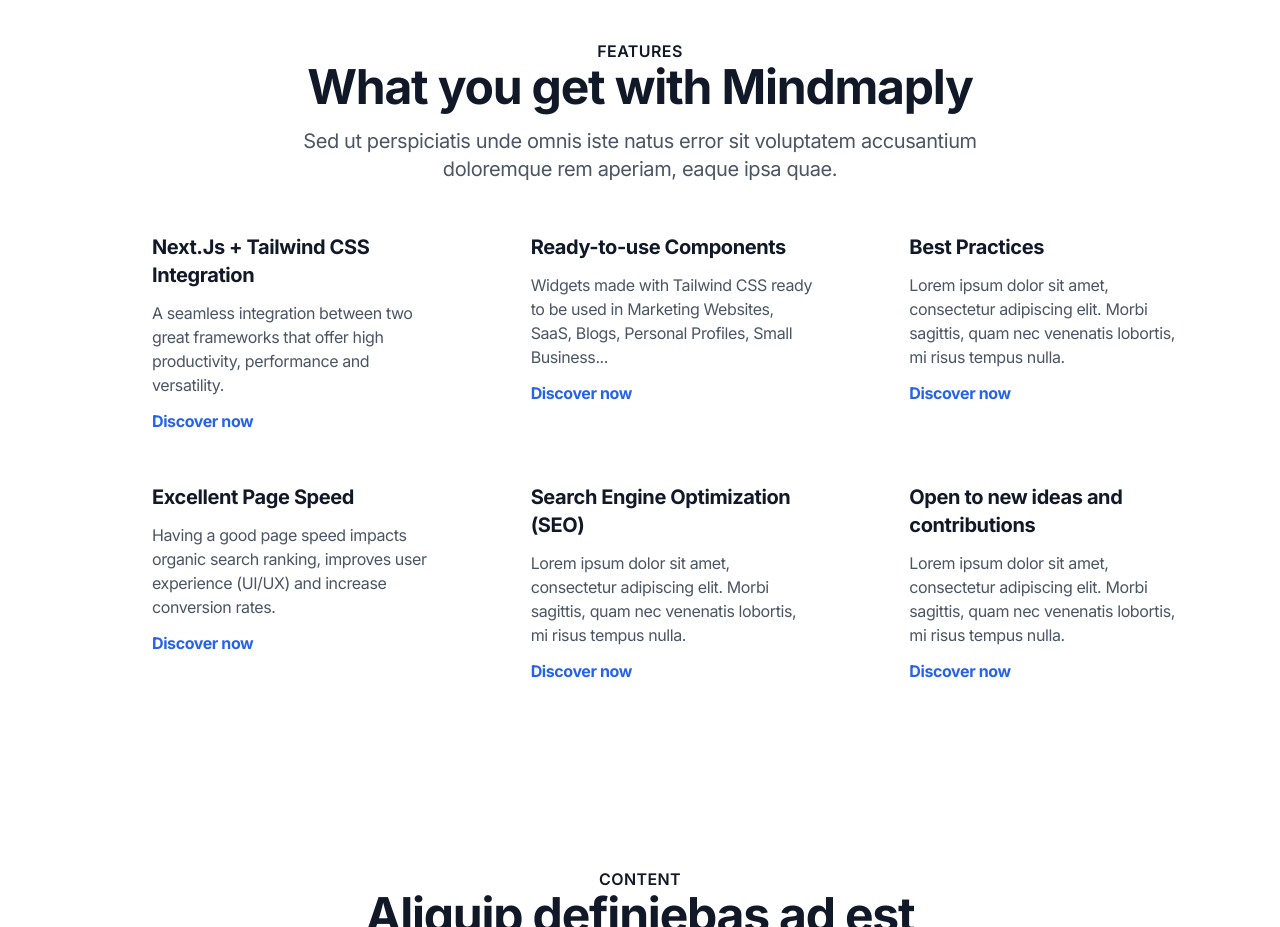
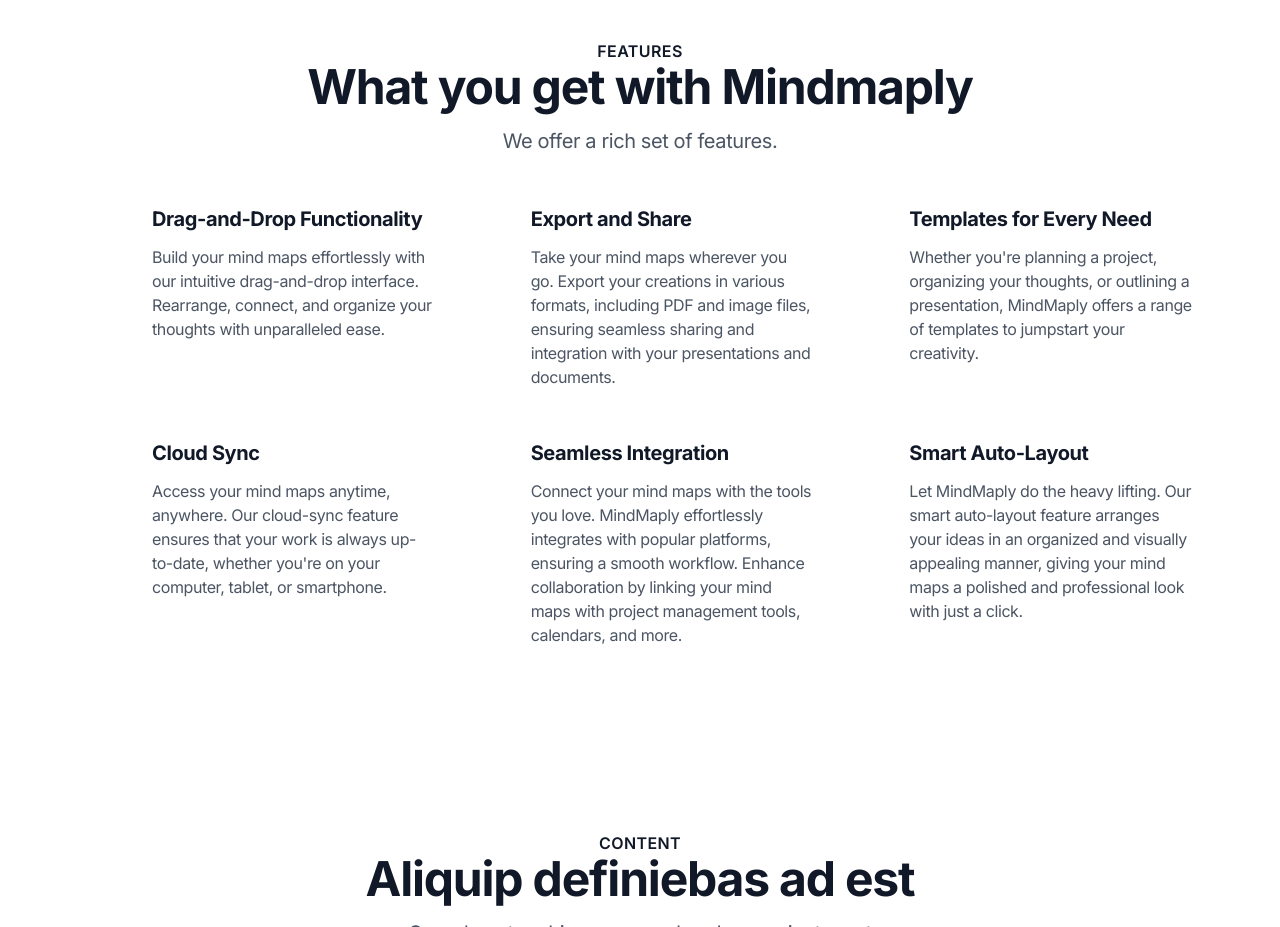
Before and after one commit to sammaji/mindmap-builder, a Next.js app: page / in a window 1280 px wide. Shown: the part 1180-2107 px from the top of the page. Built offline with nearby package versions, Linux system fonts and the light colour scheme.

Commit message:
feat: modified fetaures

```diff
--- a/src/shared/data/pages/home.data.tsx
+++ b/src/shared/data/pages/home.data.tsx
@@ -108,69 +108,69 @@
       </>
     ),
     subtitle:
-      "Sed ut perspiciatis unde omnis iste natus error sit voluptatem accusantium doloremque rem aperiam, eaque ipsa quae.",
+      "We offer a rich set of features.",
     tagline: "Features",
   },
   items: [
     {
-      title: "Next.Js + Tailwind CSS Integration",
+      title: "Drag-and-Drop Functionality",
       description:
-        "A seamless integration between two great frameworks that offer high productivity, performance and versatility.",
+        "Build your mind maps effortlessly with our intuitive drag-and-drop interface. Rearrange, connect, and organize your thoughts with unparalleled ease.",
       icon: IconBrandTailwind,
-      callToAction: {
-        text: "Discover now",
-        href: "/",
-      },
+      // callToAction: {
+      //   text: "Discover now",
+      //   href: "/docs",
+      // },
     },
     {
-      title: "Ready-to-use Components",
+      title: "Export and Share",
       description:
-        "Widgets made with Tailwind CSS ready to be used in Marketing Websites, SaaS, Blogs, Personal Profiles, Small Business...",
+        "Take your mind maps wherever you go. Export your creations in various formats, including PDF and image files, ensuring seamless sharing and integration with your presentations and documents.",
       icon: IconComponents,
-      callToAction: {
-        text: "Discover now",
-        href: "/",
-      },
+      // callToAction: {
+      //   text: "Discover now",
+      //   href: "/",
+      // },
     },
     {
-      title: "Best Practices",
+      title: "Templates for Every Need",
       description:
-        "Lorem ipsum dolor sit amet, consectetur adipiscing elit. Morbi sagittis, quam nec venenatis lobortis, mi risus tempus nulla.",
+        "Whether you're planning a project, organizing your thoughts, or outlining a presentation, MindMaply offers a range of templates to jumpstart your creativity.",
       icon: IconListCheck,
-      callToAction: {
-        text: "Discover now",
-        href: "/",
-      },
+      // callToAction: {
+      //   text: "Discover now",
+      //   href: "/",
+      // },
     },
     {
-      title: "Excellent Page Speed",
+      title: "Cloud Sync",
       description:
-        "Having a good page speed impacts organic search ranking, improves user experience (UI/UX) and increase conversion rates.",
+        "Access your mind maps anytime, anywhere. Our cloud-sync feature ensures that your work is always up-to-date, whether you're on your computer, tablet, or smartphone.",
       icon: IconRocket,
-      callToAction: {
-        text: "Discover now",
-        href: "/",
-      },
+      // callToAction: {
+      //   text: "Discover now",
+      //   href: "/",
+      // },
     },
     {
-      title: "Search Engine Optimization (SEO)",
+      title: "Seamless Integration",
       description:
-        "Lorem ipsum dolor sit amet, consectetur adipiscing elit. Morbi sagittis, quam nec venenatis lobortis, mi risus tempus nulla.",
+        "Connect your mind maps with the tools you love. MindMaply effortlessly integrates with popular platforms, ensuring a smooth workflow. Enhance collaboration by linking your mind maps with project management tools, calendars, and more.",
       icon: IconArrowsRightLeft,
-      callToAction: {
-        text: "Discover now",
-        href: "/",
-      },
+      // callToAction: {
+      //   text: "Discover now",
+      //   href: "/",
+      // },
     },
     {
-      title: "Open to new ideas and contributions",
+      title: "Smart Auto-Layout",
       description:
-        "Lorem ipsum dolor sit amet, consectetur adipiscing elit. Morbi sagittis, quam nec venenatis lobortis, mi risus tempus nulla.",
+        "Let MindMaply do the heavy lifting. Our smart auto-layout feature arranges your ideas in an organized and visually appealing manner, giving your mind maps a polished and professional look with just a click.",
       icon: IconBulb,
-      callToAction: {
-        text: "Discover now",
-        href: "/",
-      },
+      // callToAction: {
+      //   text: "Discover now",
+      //   href: "/",
+      // },
     },
   ],
 };
```
